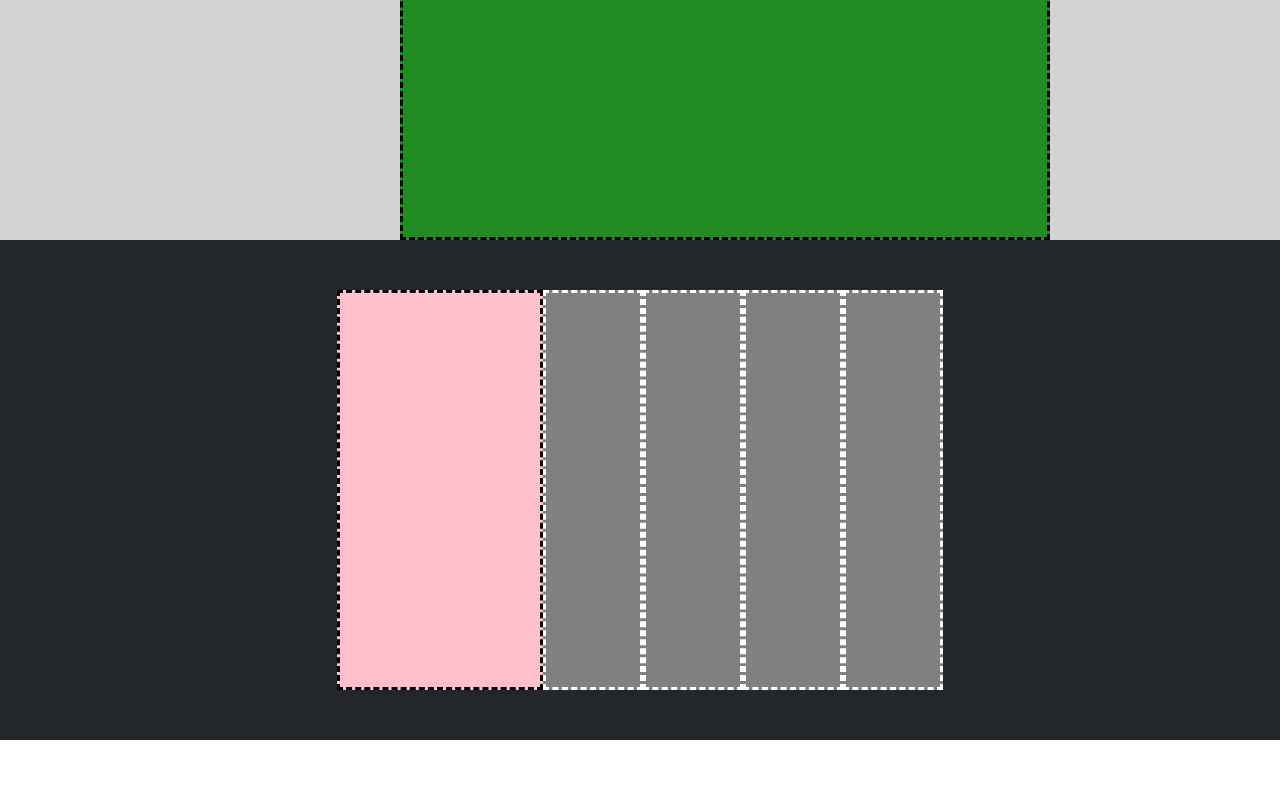
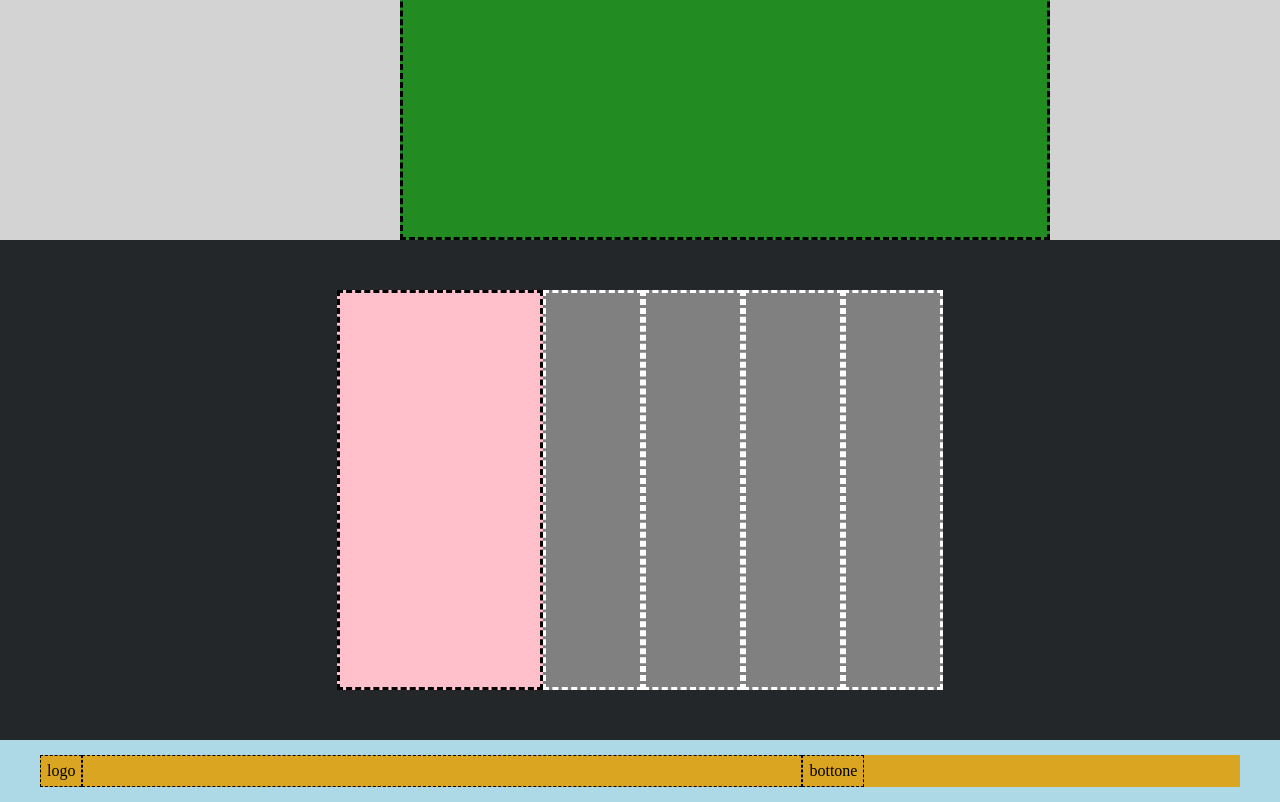
Before and after one commit to DennyRubino/-htmlcss-struttura-discord, a plain HTML site: page index.html in a window 1280 px wide. Shown: the part 2628-3430 px from the top of the page. Before the commit the page ends 3368 px from the top, so only its background shows below. Drawn offline with Linux system fonts and the light colour scheme.

Commit message:
add buttons side

```diff
--- a/index.html
+++ b/index.html
@@ -46,5 +46,12 @@
     <div class="rectangle-grey"></div>
 </div>
 </div>
+<div class="header-top">
+    <div class="container">
+        <div class="logo">logo</div>
+        <nav></nav>
+        <div class="login">bottone</div>
+    </div>
+   </div>
 </body>
 </html>
```
